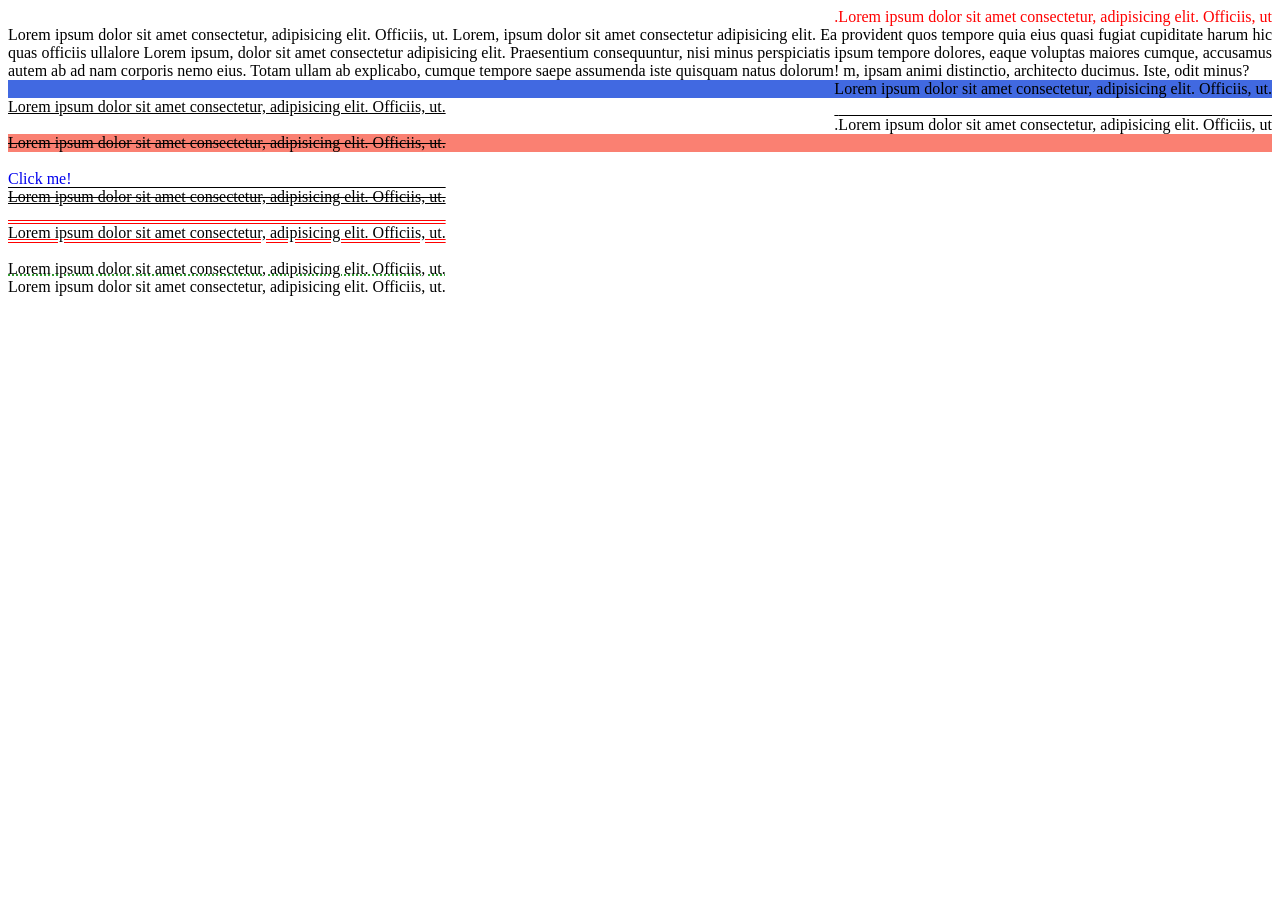
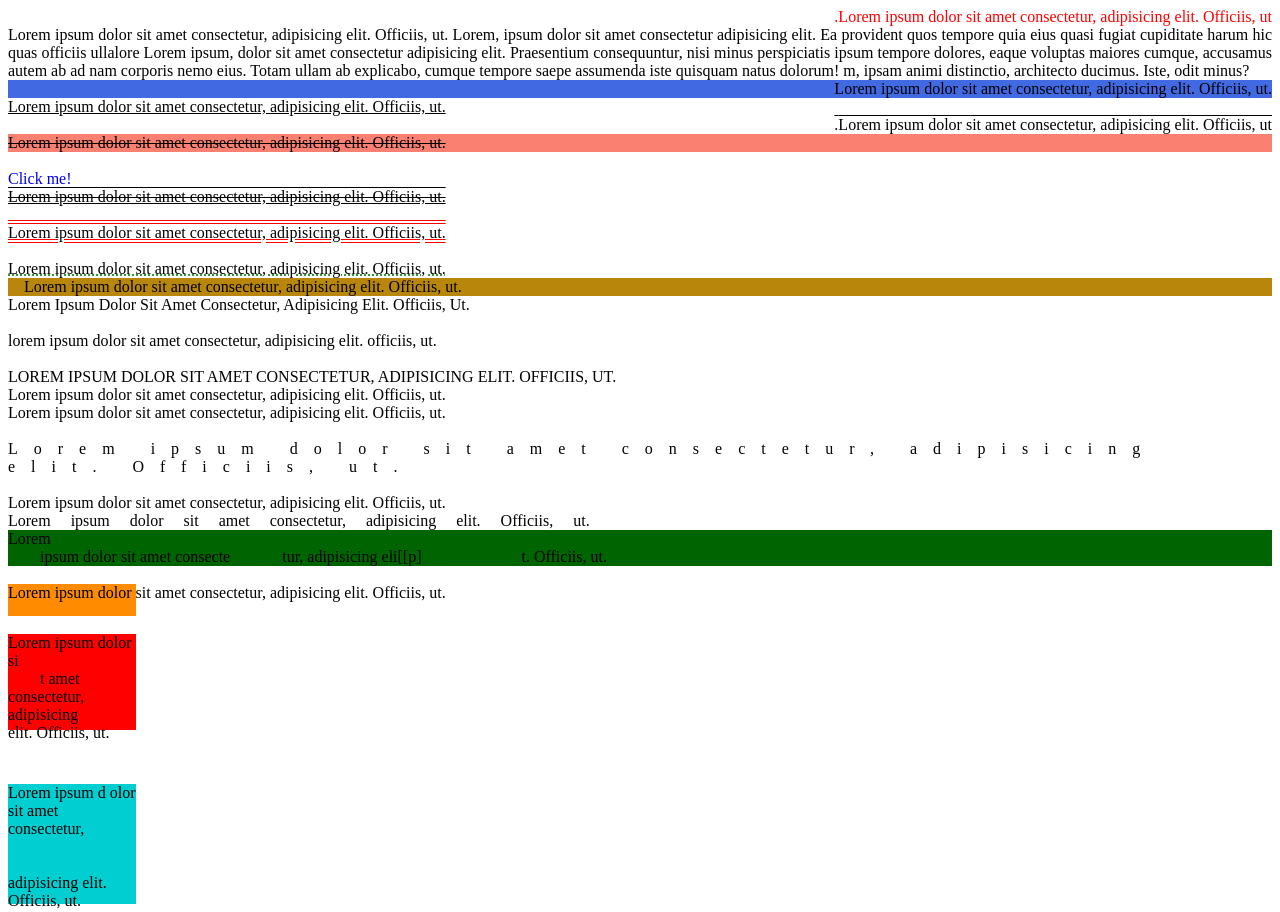
Before and after one commit to MerajBighamian/css, a plain HTML site: page section8/index.html in a window 1280 px wide. Before the commit the page ends 800 px from the top, so only its background shows below. Drawn offline with Linux system fonts and the light colour scheme.

Commit message:
add concepts text-indent , text-transform , letter-spacing , word-spacing , white-space

```diff
--- a/section8/index.html
+++ b/section8/index.html
@@ -27,6 +27,23 @@
     <div class="text8">Lorem ipsum dolor sit amet consectetur, adipisicing elit. Officiis, ut.</div><br>
     <div class="text9">Lorem ipsum dolor sit amet consectetur, adipisicing elit. Officiis, ut.</div>
     <div class="text10">Lorem ipsum dolor sit amet consectetur, adipisicing elit. Officiis, ut.</div>
+    <div class="text11">Lorem ipsum dolor sit amet consectetur, adipisicing elit. Officiis, ut.</div><br>
+    <div class="text12">Lorem ipsum dolor sit amet consectetur, adipisicing elit. Officiis, ut.</div><br>
+    <div class="text13">Lorem ipsum dolor sit amet consectetur, adipisicing elit. Officiis, ut.</div>
+    <div class="text14">Lorem ipsum dolor sit amet consectetur, adipisicing elit. Officiis, ut.</div>
+    <div class="text15">Lorem ipsum dolor sit amet consectetur, adipisicing elit. Officiis, ut.</div><br>
+    <div class="text16">Lorem ipsum dolor sit amet consectetur, adipisicing elit. Officiis, ut.</div><br>
+    <div class="text17">Lorem ipsum dolor sit amet consectetur, adipisicing elit. Officiis, ut.</div>
+    <div class="text18">Lorem ipsum dolor sit amet consectetur, adipisicing elit. Officiis, ut.</div>
+    <div class="text19">Lorem
+        ipsum dolor sit amet consecte             tur, adipisicing eli[[p]                         t. Officiis, ut.</div><br>
+    <div class="text20">Lorem ipsum dolor sit amet consectetur, adipisicing elit. Officiis, ut.</div><br>
+    <div class="text21">Lorem ipsum dolor si
+        t amet consectetur, adipisicing                         elit. Officiis, ut.</div><br><br><br>
+    <div class="text22">Lorem ipsum d                  olor sit amet consectetur,
+
+
+        adipisicing elit. Officiis, ut.</div>
 </body>
 
 </html>
--- a/section8/style.css
+++ b/section8/style.css
@@ -73,3 +73,103 @@ div.text8{
 div.text9{
     text-decoration: underline dotted green;
 }
+
+/* ############################################################################### */
+
+/* text-indent ==> indention of text */
+
+div.text10{
+    text-indent: 1em; /* use em unit */
+    background-color: darkgoldenrod;
+}
+
+/* ############################################################################### */
+
+/* text-transform ==> specify text is captalize or smallize */
+
+/* captalize value */
+div.text11{
+    text-transform: capitalize;
+}
+
+/* lowercase value */
+div.text12{
+    text-transform: lowercase;
+}
+
+/* uppercase value */
+div.text13{
+    text-transform: uppercase;
+}
+
+/* none value */
+div.text14{
+    text-transform: none;
+}
+
+/* ############################################################################### */
+/* letter-spacing ==> for Specify the space between each letter */
+
+/* normal value */
+div.text15{
+    letter-spacing: normal;
+}
+
+/* customize value */
+div.text16{
+    letter-spacing: 1em;
+}
+
+/* ############################################################################### */
+/* word-spacing ==> for Specify the space between each word | the effect of inline element (increase or decrase space between each inline element) */
+
+/* normal value */
+div.text17{
+    word-spacing: normal;
+}
+
+/* customize value */
+div.text18{
+    word-spacing: 1em;
+}
+
+
+/* ############################################################################### */
+
+/* white-space ==> specify the white space ' ' in text | white space == empty space*/
+/* Spaces in html apply only one of them */
+
+/* normal value */
+div.text19{
+    white-space: normal;
+}
+
+/* pre value ==> It has the same function as the <pre></pre> tag*/
+div.text19{
+    background-color: darkgreen;
+    white-space: pre;
+}
+
+/* nowrap value ==> disable word wrap ==> Do not go to the next line when the place is finished */
+div.text20{
+    background-color: darkorange;
+    white-space: nowrap;
+    width: 10vw;
+    height: 4vh;
+}
+
+/* pre-wrap value ==>  enable word wrap and It has the same function as the <pre></pre> tag */
+div.text21{
+    background-color: red;
+    white-space: pre-wrap;
+    width: 10vw;
+    height: 12vh;
+}
+
+/* pre-line value ==> show breaj line like pre tag and enable word wrap like normal value but not show space more than one */
+div.text22{
+    background-color: darkturquoise;
+    white-space: pre-line;
+    width: 10vw;
+    height: 15vh;
+}
```
